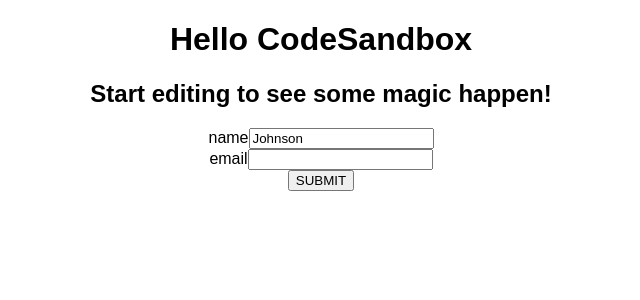
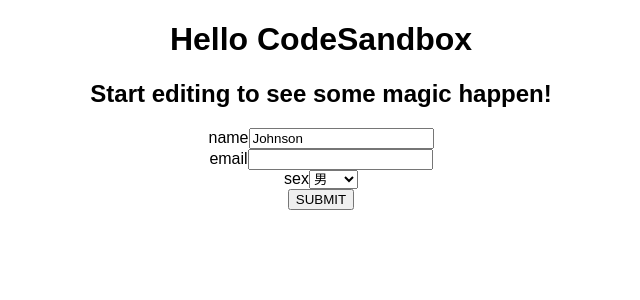
Before and after one commit to Xenofex/react-form, a React (Create React App) app: page / in a window 1280 px wide. Shown: the top 300 px of the page, without its empty margins (319-959 px from the left). Built offline with nearby package versions, Linux system fonts and the light colour scheme.

Commit message:
增加Select元素

```diff
--- a/package.json
+++ b/package.json
@@ -5,6 +5,7 @@
   "keywords": [],
   "main": "src/index.js",
   "dependencies": {
+    "prop-types": "15.7.2",
     "react": "17.0.0",
     "react-dom": "17.0.0",
     "react-scripts": "3.4.3"
--- a/src/App.js
+++ b/src/App.js
@@ -1,6 +1,6 @@
 import React, { useState } from "react";
 import "./styles.css";
-import { Form, TextInput, Validations } from "./form";
+import { Form, TextInput, Select, Validations } from "./form";
 
 export default function App() {
   const defaultUser = {
@@ -9,6 +9,12 @@
   const { present, email } = Validations;
   const [user, setUser] = useState(defaultUser);
 
+  const sexOptions = [
+    { name: "男", value: "male" },
+    { name: "女", value: "female" },
+    { name: "未知", value: "unknown" }
+  ];
+
   return (
     <div className="App">
       <h1>Hello CodeSandbox</h1>
@@ -16,6 +22,7 @@
       <Form bind={user} onChange={(user) => setUser(user)}>
         <TextInput name="name" validations={[present]} />
         <TextInput name="email" validations={[present, email]} />
+        <Select name="sex" options={sexOptions} />
         <button onClick={() => console.log("user: ", user)}>SUBMIT</button>
       </Form>
     </div>
--- a/src/form.js
+++ b/src/form.js
@@ -1,4 +1,5 @@
 import React, { createContext, useState, useContext } from "react";
+import PropTypes from "prop-types";
 
 const BoundContext = createContext(null);
 
@@ -56,6 +57,67 @@
   );
 }
 
+function Select({
+  value: defaultValue,
+  title,
+  name,
+  validations = [],
+  options
+}) {
+  const { boundObject, onBoundObjectChange } = useContext(BoundContext);
+  const [error, setError] = useState(null);
+  const [value, setValue] = useState(defaultValue || boundObject[name]);
+  const [changed, setChanged] = useState(false);
+
+  const onChange = ({ currentTarget }) => {
+    const { value } = currentTarget;
+    setValue(value);
+    setChanged(true);
+    boundObject[name] = value;
+    onBoundObjectChange(boundObject);
+
+    const errors = [];
+
+    validations.forEach((validation) => {
+      const e = validation(value);
+      if (e) {
+        errors.push(e);
+      }
+    });
+
+    if (errors.length > 0) {
+      setError(errors.join(", "));
+    } else {
+      setError(null);
+    }
+  };
+
+  return (
+    <div className="form-control">
+      <label className="form-label" htmlFor={"label-" + title}>
+        {title || name}
+      </label>
+      <select onChange={onChange}>
+        {options.map(({ name, value: val }) => (
+          <option selected={value === val && "selected"} val={val}>
+            {name}
+          </option>
+        ))}
+      </select>
+      {changed && error && <div className="form-error">{error}</div>}
+    </div>
+  );
+}
+
+Select.propTypes = {
+  options: PropTypes.arrayOf(
+    PropTypes.exact({
+      name: PropTypes.string.isRequired,
+      value: PropTypes.string.isRequired
+    })
+  )
+};
+
 const Validations = {
   present(value) {
     if (!value) {
@@ -74,4 +136,4 @@
   }
 };
 
-export { Form, TextInput, Validations };
+export { Form, TextInput, Select, Validations };
```
